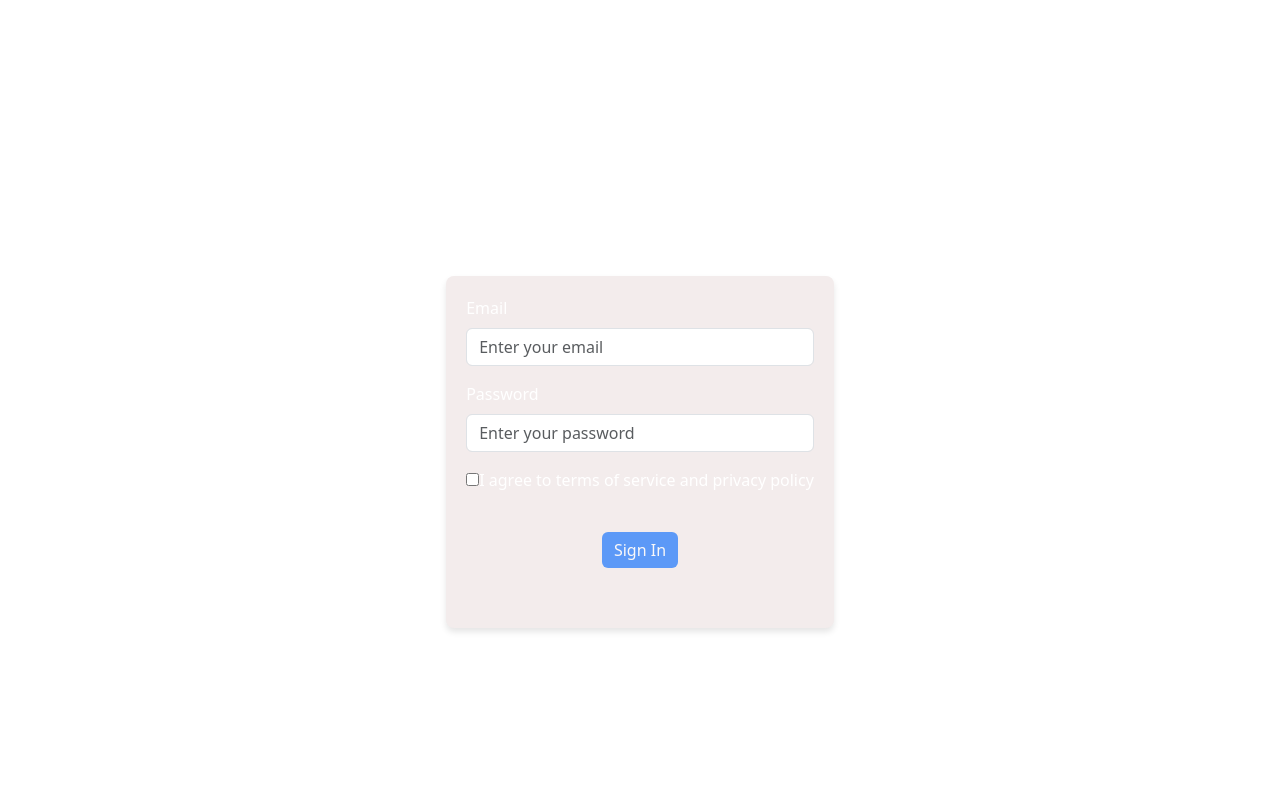
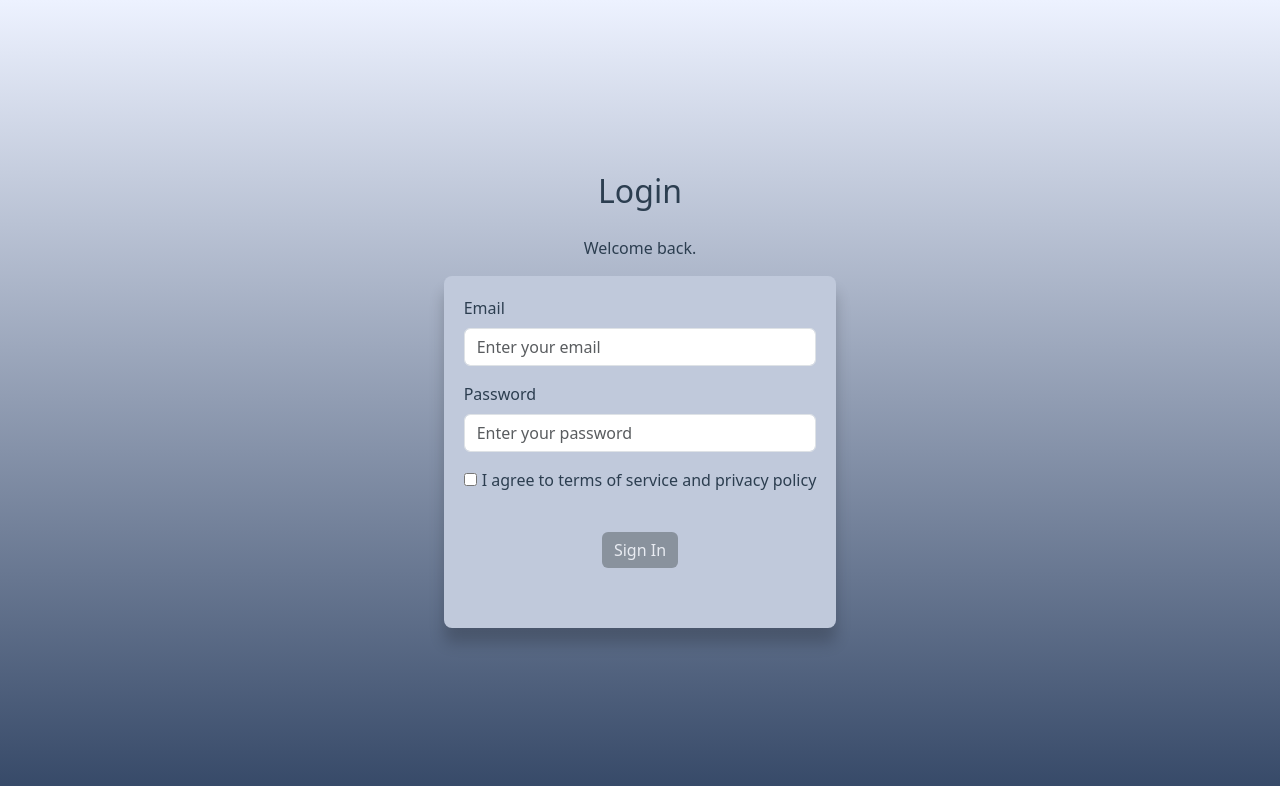
Before and after one commit to asudemirci/login-form-project, a React (Vite) app: page / in a window 1280 px wide. Shown: the top 786 px of the page. Built offline with nearby package versions, Linux system fonts and the light colour scheme.

Commit message:
Refactored styles in Login.jsx for improved structure and consistency

```diff
--- a/package.json
+++ b/package.json
@@ -29,6 +29,6 @@
     "eslint-plugin-react-hooks": "^5.0.0",
     "eslint-plugin-react-refresh": "^0.4.16",
     "globals": "^15.14.0",
-    "vite": "^6.0.5"
+    "vite": "^6.0.7"
   }
 }
--- a/src/components/Login.jsx
+++ b/src/components/Login.jsx
@@ -6,7 +6,7 @@ import axios from 'axios';
 
 const StyledContainer = styled.div`
   display: flex;
-  flex-direction: column; /* Dikey hizalama */
+  flex-direction: column;
   justify-content: center;
   align-items: center;
   height: 100vh;
@@ -16,20 +16,20 @@ const TextLogin = styled.h1`
   margin-bottom: 25px;
   text-align: center;
   font-size: 2rem;
-  color: white;
+  color: #2C3E50;
 `;
 const Welcome = styled.p`
 text-align: center;
 font-size: 1rem;
-color: white;
+color: #2C3E50;
 `;
 const StyledForm = styled(Form)`
-  background-color:rgb(243, 236, 236);
+  background-color: #C0C9DB;
+  color: #2C3E50;
   padding: 20px;
   border-radius: 8px;
-  box-shadow: 0 4px 6px rgba(0, 0, 0, 0.1);
+  box-shadow: 0 15px 15px rgba(0, 0, 0, 0.2);
   max-width: 400px;
-  margin: 50px auto;
   transition: opacity 0.3s ease;
   &:hover {
     opacity: 1;
@@ -37,17 +37,19 @@ const StyledForm = styled(Form)`
 `;
 
 const StyledButton = styled(Button)`
-  background-color: #007bff;
+  background-color: #3A4A5E;
+  color: white;
   border: none;
   font-size: 16px;
   &:hover {
-    background-color: #0056b3;
+    background-color: #4D5A6B;
+    color: white;
   }
 `;
 
 const StyledInput = styled(Input)`
   &:focus {
-    border-color: #007bff;
+    border: 1px solid #657279;
     box-shadow: 0 0 5px rgba(0, 123, 255, 0.5);
   }
 `;
@@ -94,8 +96,6 @@ export default function Login() {
       /[0-9]/.test(password)
     );
   };
-
-
 
   const handleChange = (event) => {
     let { name, value, type, checked } = event.target;
@@ -193,7 +193,7 @@ export default function Login() {
           <ErrorText className="text-danger">{errorMessages.password}</ErrorText>)}
       </FormGroup>
       <FormGroup>
-        <Label htmlFor="terms" check>
+        <Label htmlFor="terms" check className="checkbox-label">
           <input
             name="terms"
             id="terms"
@@ -206,7 +206,7 @@ export default function Login() {
         {errors.terms && <ErrorText className="text-danger">{errorMessages.terms}</ErrorText>}
       </FormGroup>
       <FormGroup className="text-center p-4">
-        <StyledButton disabled={!isValid} color="primary">
+        <StyledButton disabled={!isValid}>
           Sign In
         </StyledButton>
       </FormGroup>
--- a/src/index.css
+++ b/src/index.css
@@ -1,3 +1,20 @@
+:root {
+  font-family: -apple-system, BlinkMacSystemFont, Helvetica Neue, Helvetica,
+    Arial, sans-serif;
+  line-height: 1.5;
+  font-weight: 400;
+}
+
 body {
-  background-color: aquamarine;
+  margin: 0;
+  background-image: linear-gradient(#edf2ff, #344766);
 }
+
+.checkbox-label {
+  display: flex;
+  align-items: center;
+}
+
+.checkbox-label input[type='checkbox'] {
+  margin-right: 5px;
+}
```
Also changed, not shown: 1 other file (tests, documents, lock files or other folders).
